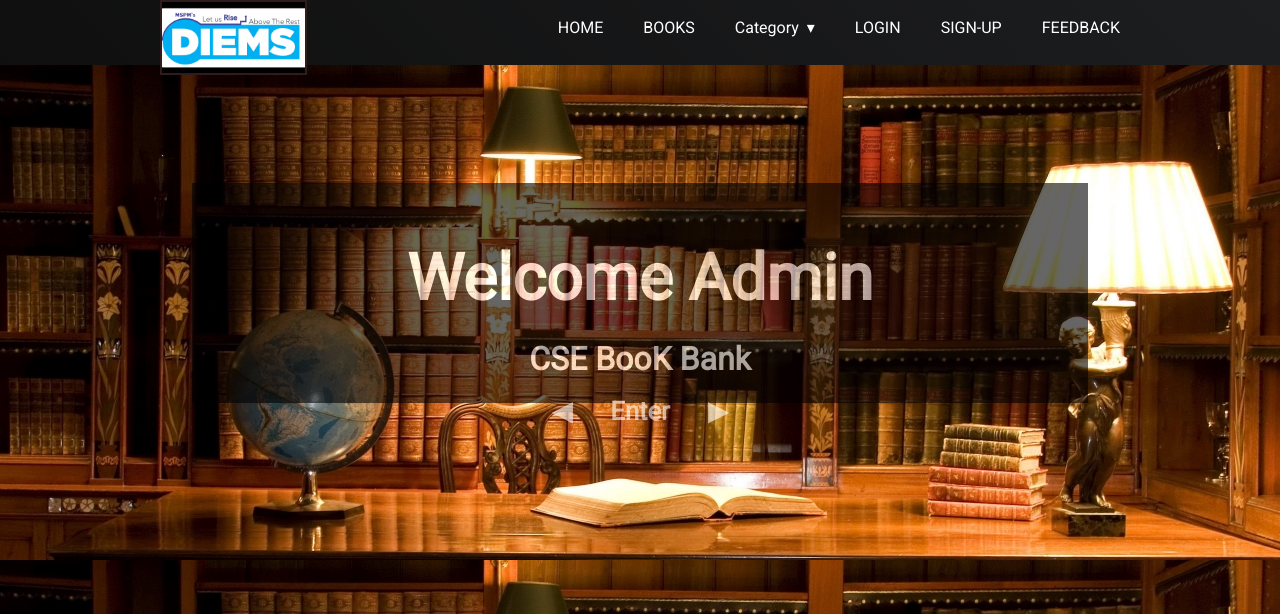
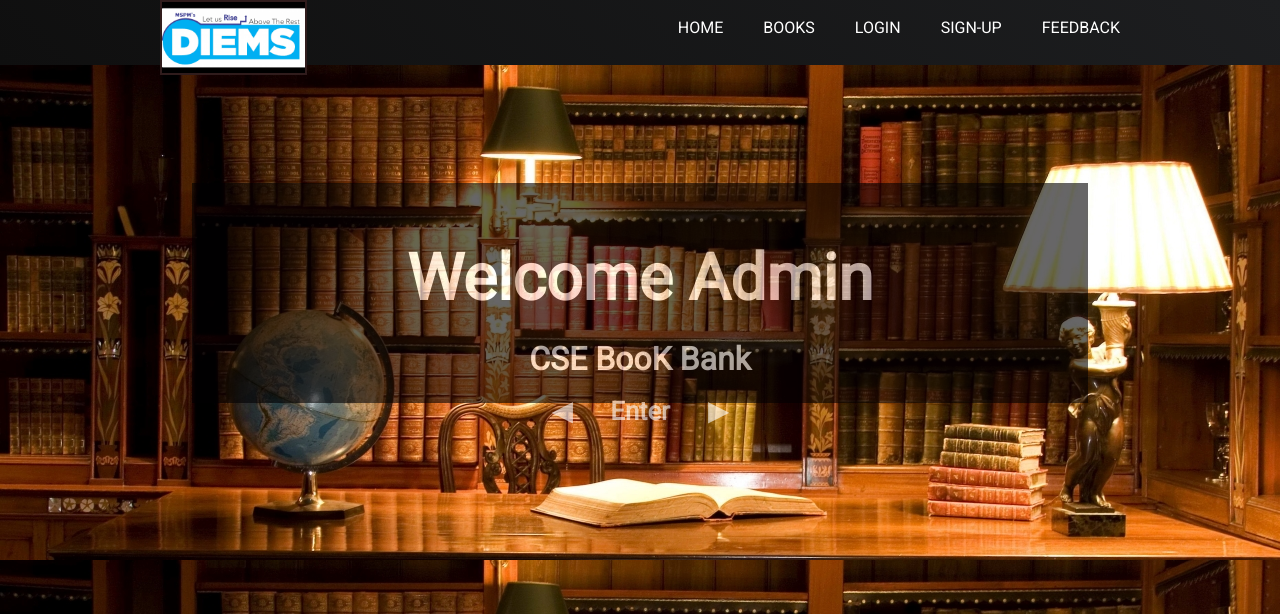
Before and after one commit to pranjali26/Book-bank, a PHP site: page /admin/index.php in a window 1280 px wide. Shown: the top 614 px of the page. Run offline with PHP 8.4, Linux system fonts and the light colour scheme.

Commit message:
fix: admin nav links

```diff
--- a/admin/index.php
+++ b/admin/index.php
@@ -63,21 +63,7 @@ session_start();
 							<ul>
 								<li><a href="index.php">HOME</a></li>
 								<li><a href="books.php">BOOKS</a></li>
-								<li>
-									<a href="#!">Category</a>
-									<ul class="navbar-dropdown">
-										<li>
-											<a href="#!">Programming Languages</a>
-										</li>
-										<li>
-											<a href="#!">Data Science</a>
-										</li>
-										<li>
-											<a href="#!">Web Dev</a>
-										</li>
-									</ul>
-								</li>
-								<li><a href="student_login.php">LOGIN</a></li>
+								<li><a href="admin_login.php">LOGIN</a></li>
 								<li><a href="registration.php">SIGN-UP</a></li>
 								<li><a href="feedback.php">FEEDBACK</a></li>
 
--- a/admin/registration.php
+++ b/admin/registration.php
@@ -29,7 +29,7 @@
   <div class="reg_img">
 
     <div class="box2">
-        <h1 style="text-align: center; font-size: 35px;font-family: Lucida Console;"> &nbsp &nbsp &nbsp  Library Management System</h1>
+        <h1 style="text-align: center; font-size: 35px;font-family: Lucida Console;"> &nbsp &nbsp &nbsp  CSE BOOK BANK</h1>
         <h1 style="text-align: center; font-size: 25px;">Admin Registration Form</h1>
 
       <form name="Registration" action="" method="post">
--- a/admin/style.css
+++ b/admin/style.css
@@ -130,7 +130,7 @@ footer
 	width: 100%;
 	background-color: black;
 }
-/* .logo
+.logo
 {
 
 	float :left;
@@ -140,7 +140,7 @@ footer
 .logo img
 {
 	padding-left: 80px;
-} */
+}
 
 li a
 {
```
Also changed, not shown: css/table.css (added). Lines whose indentation alone changed are shown as unchanged.
